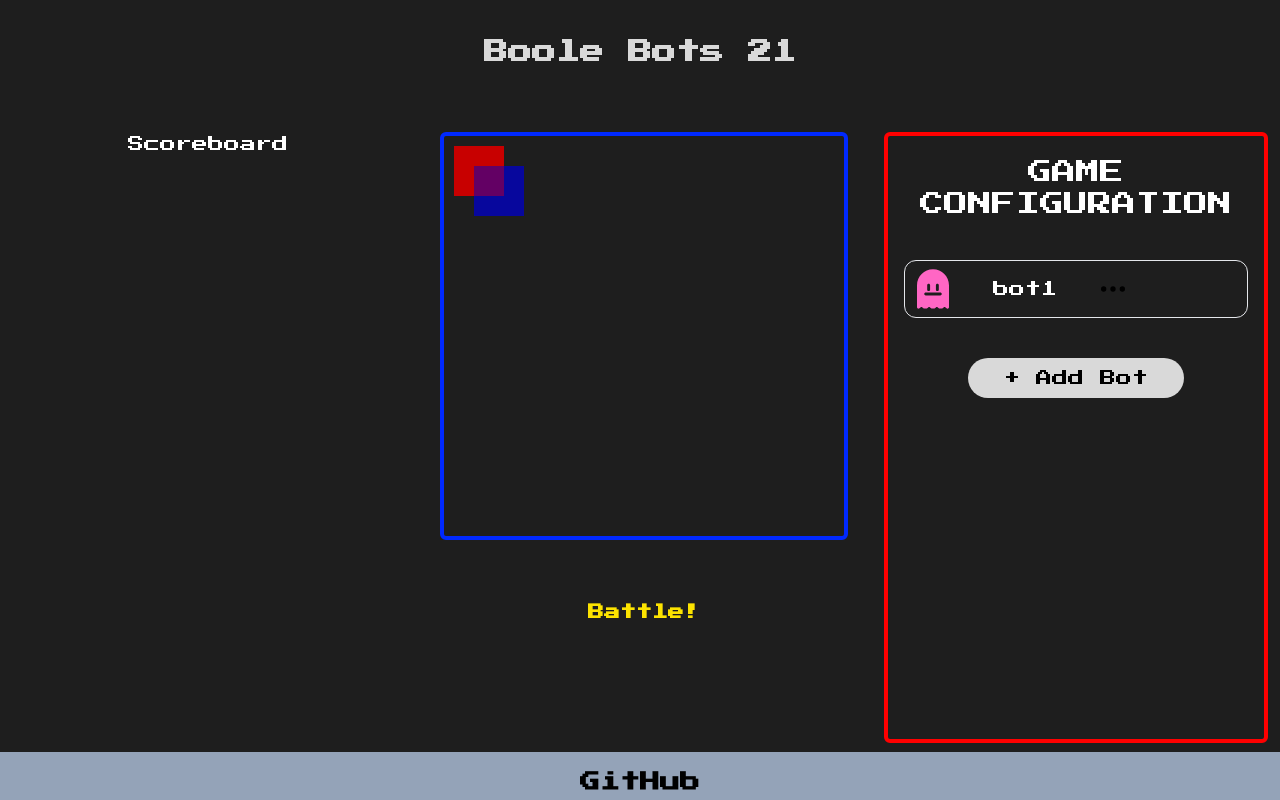
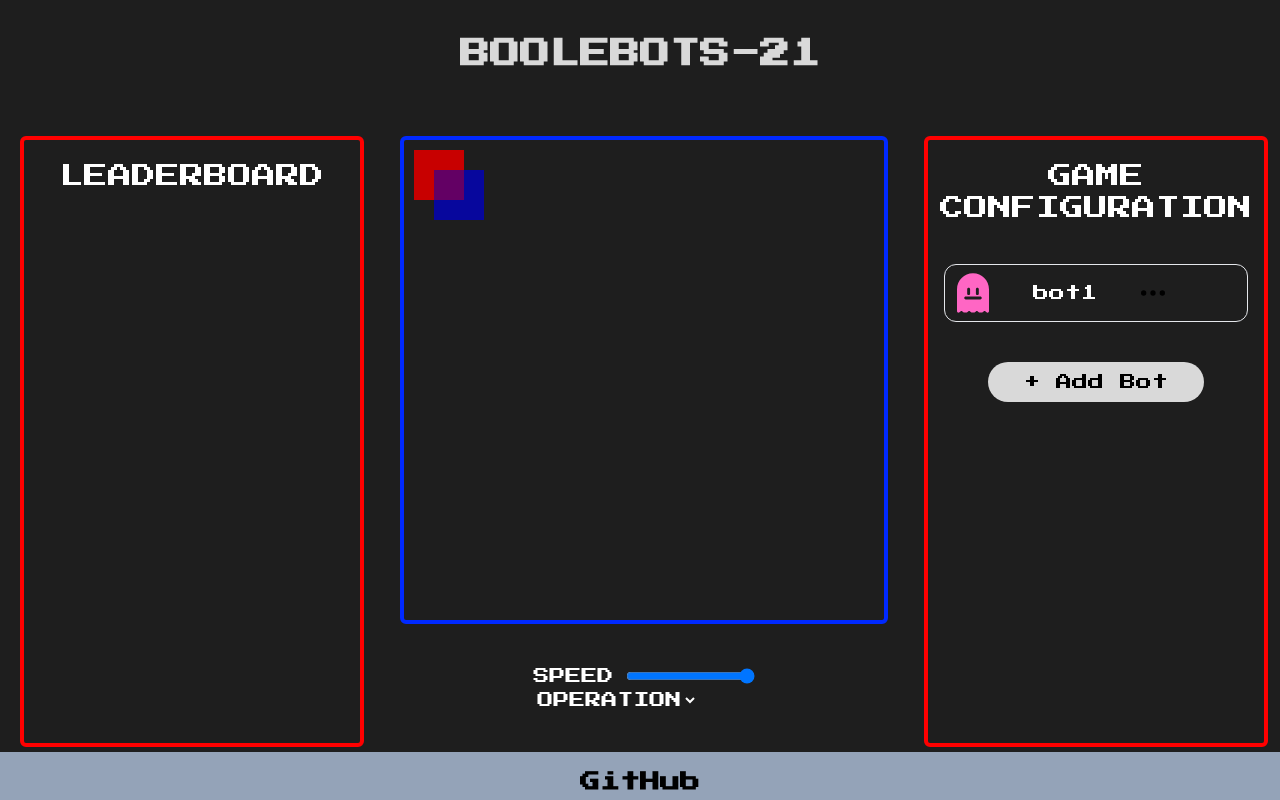
Before and after one commit to chingu-voyages/v44-tier2-team-21, a React (Vite) app: page / in a window 1280 px wide. Built offline with nearby package versions, Linux system fonts and the light colour scheme.

Commit message:
#32: move speed and operation control to arena component / basic styling

```diff
--- a/src/components/Arena.jsx
+++ b/src/components/Arena.jsx
@@ -1,21 +1,41 @@
-import Canvas from './Canvas';
+import Canvas from "./Canvas";
 
 const draw = (context) => {
-  context.fillStyle = 'rgb(200, 0, 0)';
+  context.fillStyle = "rgb(200, 0, 0)";
   context.fillRect(10, 10, 50, 50);
 
-  context.fillStyle = 'rgba(0, 0, 200, 0.5)';
+  context.fillStyle = "rgba(0, 0, 200, 0.5)";
   context.fillRect(30, 30, 50, 50);
 };
 
 const Arena = () => {
   return (
-    <div className='w-full h-full bg-[#1e1e1e] text-[#FFFFFF]'>
-      <Canvas draw={draw} height={400} width={400} />
-      <div className='pt-12 text-center'>
+    <div className="w-3/6 h-full bg-[#1e1e1e] text-[#FFFFFF] flex flex-col items-center">
+      <Canvas draw={draw} height={480} width={480} />
+      <div>
+        <div className="speed-operation my-10">
+          <div className="speed form-group">
+            <label htmlFor="speed" className="mr-3">
+              SPEED
+            </label>
+            <input type="range" min="1" max="10" name="speed" />
+          </div>
+          <div className="operation form-group">
+            <label htmlFor="operation" className="hidden">
+              OPERATION
+            </label>
+            <select name="operation" id="operation" className=" bg-transparent">
+              <option value="AND">OPERATION</option>
+              <option value="AND">AND</option>
+              <option value="XOR">XOR</option>
+              <option value="OR">OR</option>
+              <option value="NOT">NOT</option>
+            </select>
+          </div>
+        </div>
         <button
-          type='button'
-          className='px-8 py-3 font-semibold text-[#FCE300]'
+          type="button"
+          className="px-8 py-3 font-semibold text-[#FCE300]"
         >
           Battle!
         </button>
--- a/src/components/Header.jsx
+++ b/src/components/Header.jsx
@@ -1,7 +1,7 @@
 const Header = () => {
   return (
-    <div className='text-center text-2xl font-bold bg-[#1E1E1E] text-[#D9D9D9] py-9 sticky top-0 w-full'>
-      Boole Bots 21
+    <div className="text-center text-3xl font-bold bg-[#1E1E1E] text-[#D9D9D9] py-9 sticky top-0 w-full">
+      <h1>BOOLEBOTS-21</h1>
     </div>
   );
 };
--- a/src/components/Scoreboard.jsx
+++ b/src/components/Scoreboard.jsx
@@ -1,7 +1,7 @@
 const Scoreboard = () => {
   return (
-    <div className='w-full h-full bg-[#1E1E1E] text-[#FFFFFF] text-center'>
-      Scoreboard
+    <div className="ml-2 w-full h-full bg-[#1E1E1E] text-[#FFFFFF] text-center border-4 rounded-md border-[#FF0000] max-w-sm">
+      <h2 className="mb-7 text-2xl mt-5">LEADERBOARD</h2>
     </div>
   );
 };
```
